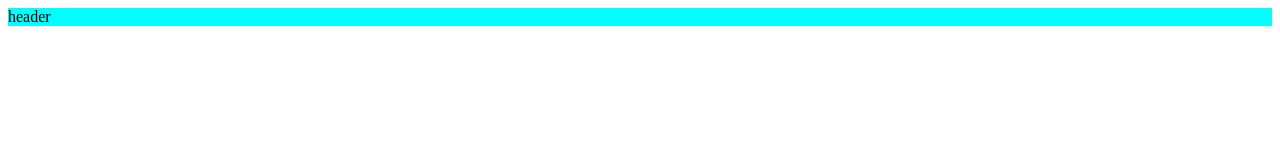
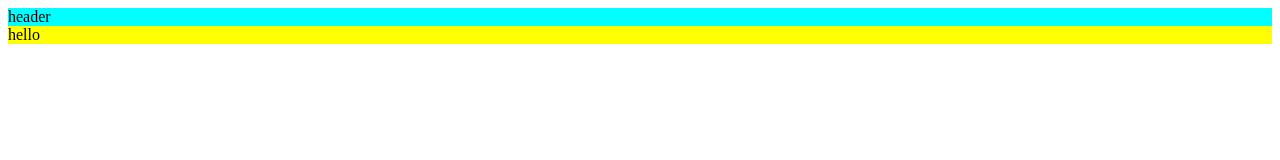
Before and after one commit to ZahraArjmand/git-project-1, a plain HTML site: page index.html in a window 1280 px wide. Drawn offline with Linux system fonts and the light colour scheme.

Commit message:
hello added

```diff
--- a/index.html
+++ b/index.html
@@ -12,6 +12,6 @@
     <header>
         header
     </header>
-    <div class="slider"></div>
+    <div class="slider">hello</div>
 </body>
 </html>
```
